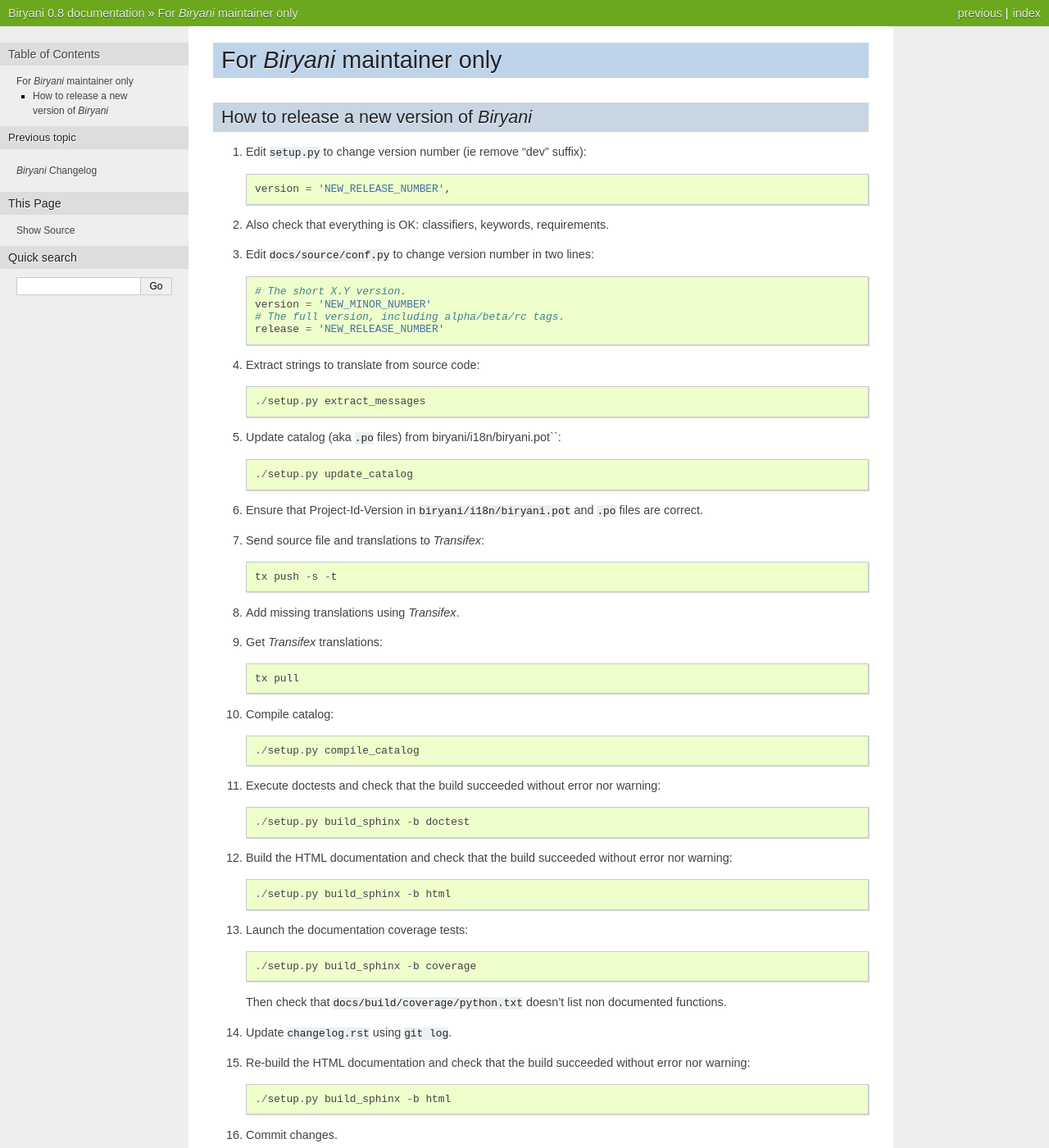
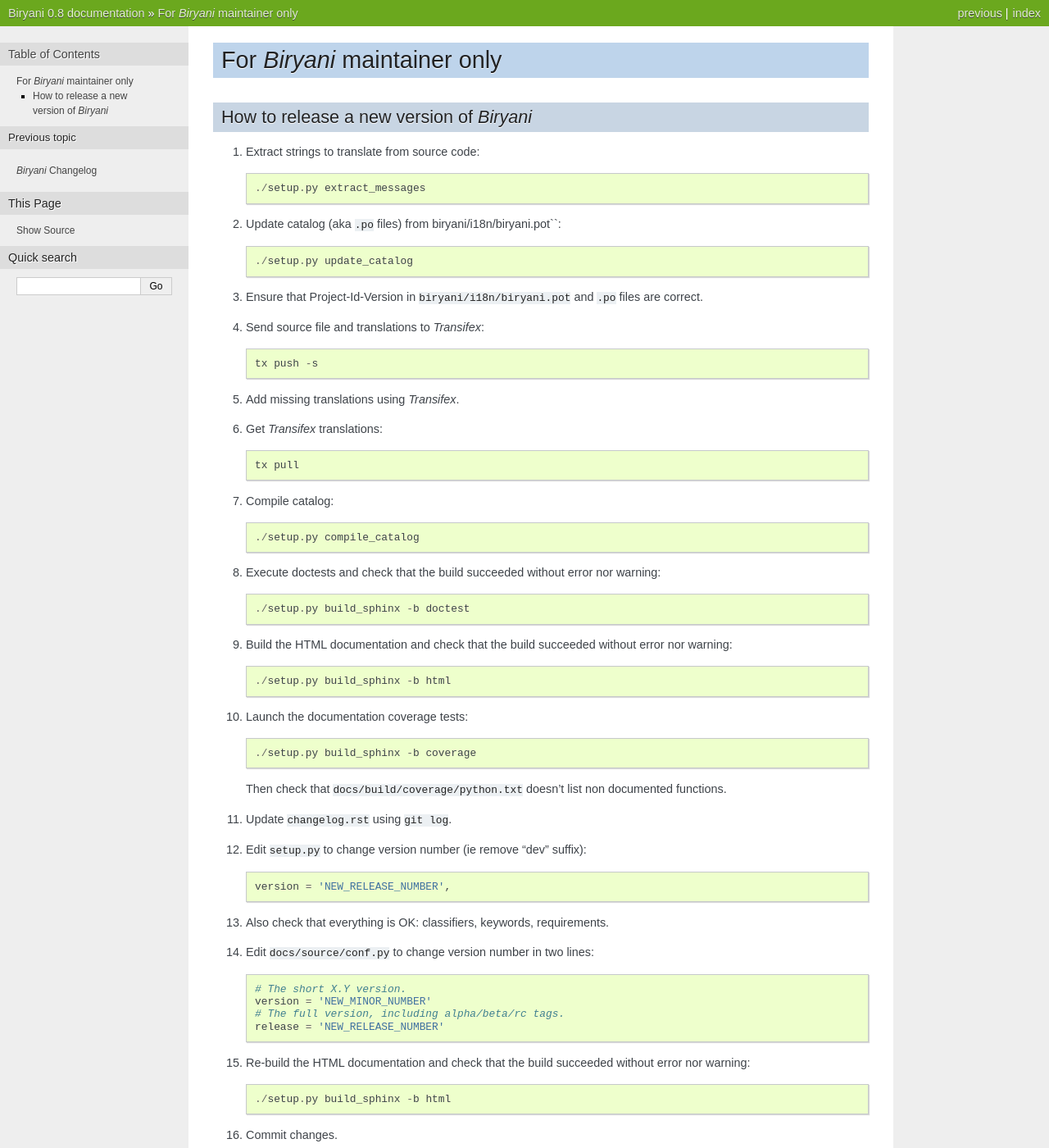
Before and after one commit to openfisca/biryani, a Sphinx documentation site: the page built from docs/source/for-maintainer-only.rst, in a window 1280 px wide and 1400 px high. Shown: the whole window at 82% size. Built offline with Sphinx 7.4.7, drawn with Linux system fonts in a browser that asks for light colours; part of the change alters nothing that is shown; some of the changed text lies outside the part shown.

```diff
--- a/docs/source/for-maintainer-only.rst
+++ b/docs/source/for-maintainer-only.rst
@@ -5,19 +5,6 @@ For *Biryani* maintainer only
 
 How to release a new version of *Biryani*
 =========================================
-
-#. Edit ``setup.py`` to change version number (ie remove "dev" suffix)::
-
-    version = 'NEW_RELEASE_NUMBER',
-
-#. Also check that everything is OK: classifiers, keywords, requirements.
-
-#. Edit ``docs/source/conf.py`` to change version number in two lines::
-
-    # The short X.Y version.
-    version = 'NEW_MINOR_NUMBER'
-    # The full version, including alpha/beta/rc tags.
-    release = 'NEW_RELEASE_NUMBER'
 
 #. Extract strings to translate from source code::
 
@@ -31,7 +18,7 @@ How to release a new version of *Biryani*
 
 #. Send source file and translations to *Transifex*::
 
-    tx push -s -t
+    tx push -s
 
 #. Add missing translations using *Transifex*.
 
@@ -59,6 +46,19 @@ How to release a new version of *Biryani*
 
 #. Update ``changelog.rst`` using ``git log``.
 
+#. Edit ``setup.py`` to change version number (ie remove "dev" suffix)::
+
+    version = 'NEW_RELEASE_NUMBER',
+
+#. Also check that everything is OK: classifiers, keywords, requirements.
+
+#. Edit ``docs/source/conf.py`` to change version number in two lines::
+
+    # The short X.Y version.
+    version = 'NEW_MINOR_NUMBER'
+    # The full version, including alpha/beta/rc tags.
+    release = 'NEW_RELEASE_NUMBER'
+
 #. Re-build the HTML documentation and check that the build succeeded without error nor warning::
 
     ./setup.py build_sphinx -b html
@@ -72,6 +72,7 @@ How to release a new version of *Biryani*
 
 #. Build and upload the package to Pypi::
 
+    ./setup.py upload_sphinx
     ./setup.py sdist
     ./setup.py register
 
@@ -84,6 +85,6 @@ How to release a new version of *Biryani*
 #. Edit ``docs/source/conf.py`` to change version number in two lines::
 
     # The short X.Y version.
-    version = 'NEW_FUTURE_MINOR_NUMBERdev'
+    version = 'NEW_FUTURE_MINOR_NUMBER'
     # The full version, including alpha/beta/rc tags.
     release = 'NEW_FUTURE_RELEASE_NUMBERdev'
```
